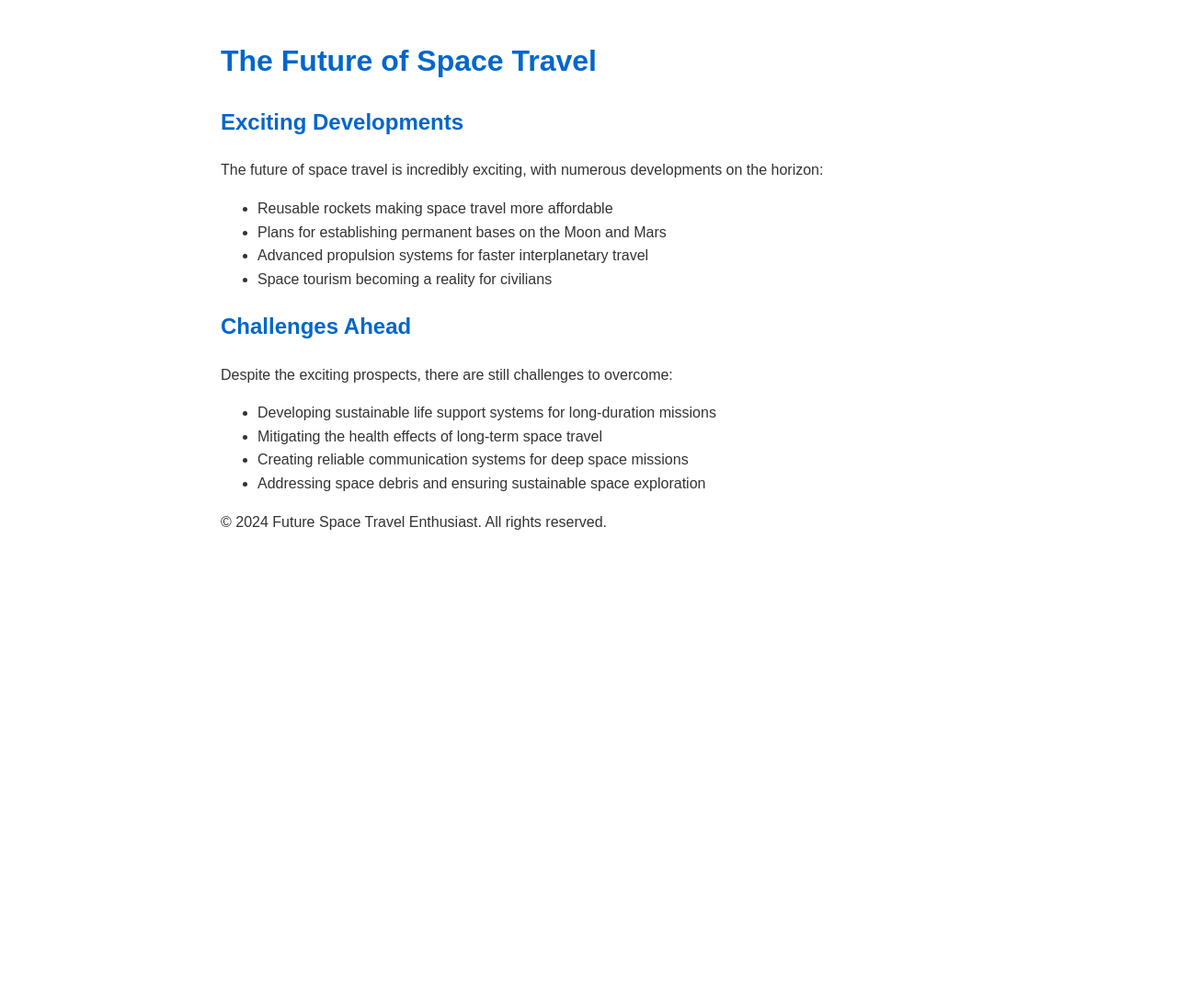
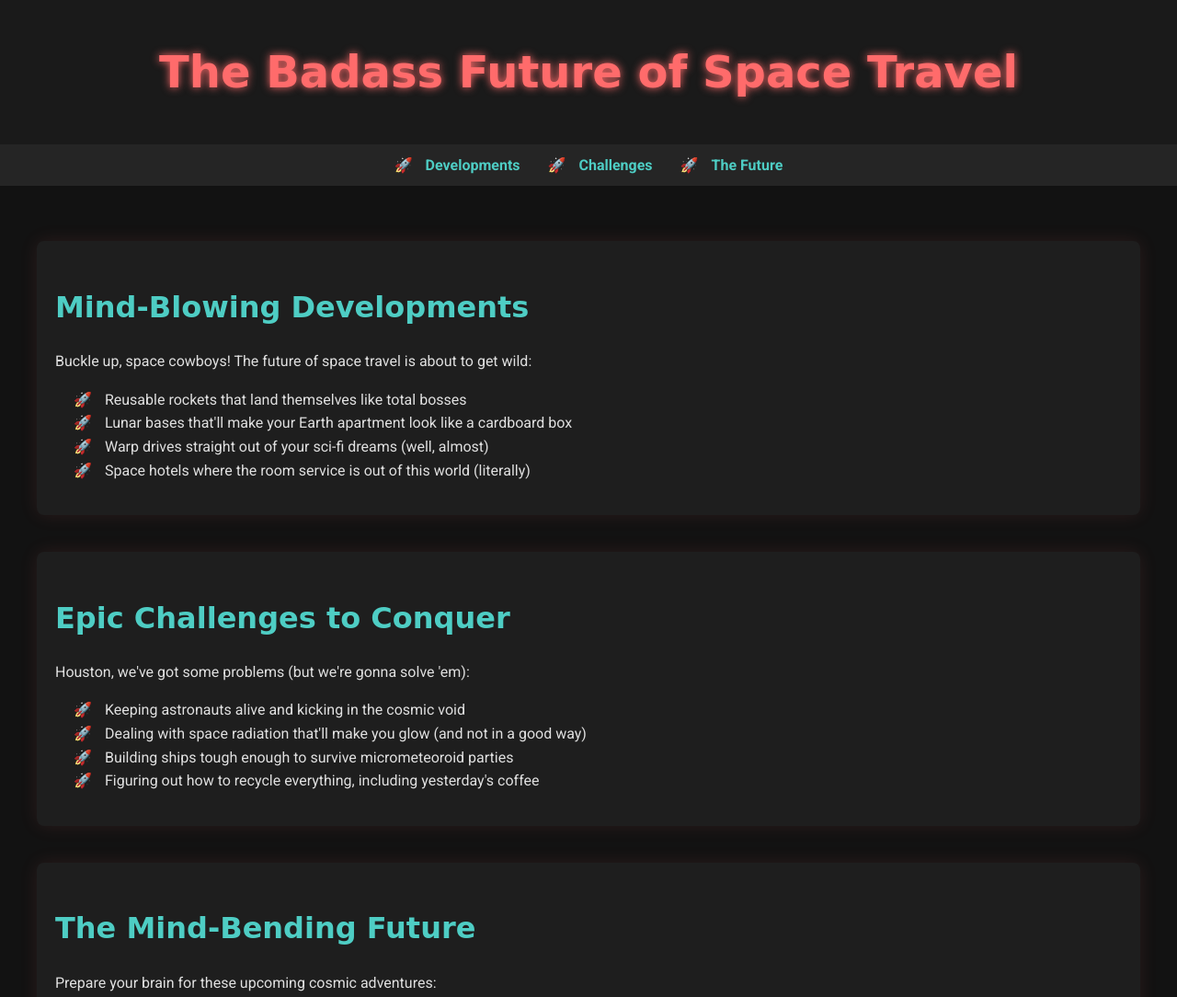
Before and after one commit to electricdream42/electricdreams42.github.io, a plain HTML site: page index.html in a window 1280 px wide. Shown: the top 1084 px of the page at 92% size. Before the commit the page ends 800 px from the top, so only its background shows below. Drawn offline with Linux system fonts and the light colour scheme; a web font is replaced by a local one.

Commit message:
Update website with badass design and new sections

```diff
--- a/index.html
+++ b/index.html
@@ -3,49 +3,151 @@
 <head>
     <meta charset="UTF-8">
     <meta name="viewport" content="width=device-width, initial-scale=1.0">
-    <title>The Future of Space Travel</title>
+    <title>The Badass Future of Space Travel</title>
+    <link href="https://fonts.googleapis.com/css2?family=Bungee+Spice&family=Roboto:wght@400;700&display=swap" rel="stylesheet">
     <style>
         body {
-            font-family: Arial, sans-serif;
+            font-family: 'Roboto', sans-serif;
             line-height: 1.6;
-            color: #333;
-            max-width: 800px;
+            color: #e0e0e0;
+            background-color: #121212;
+            margin: 0;
+            padding: 0;
+        }
+        .container {
+            max-width: 1200px;
             margin: 0 auto;
             padding: 20px;
         }
-        h1, h2 {
-            color: #0066cc;
+        header {
+            background-color: #1a1a1a;
+            padding: 20px 0;
+            text-align: center;
+        }
+        h1 {
+            font-family: 'Bungee Spice', cursive;
+            font-size: 3em;
+            margin: 0;
+            color: #ff6b6b;
+            text-shadow: 0 0 10px #ff6b6b;
+        }
+        nav {
+            background-color: #252525;
+            padding: 10px 0;
+        }
+        nav ul {
+            list-style-type: none;
+            padding: 0;
+            margin: 0;
+            display: flex;
+            justify-content: center;
+        }
+        nav ul li {
+            margin: 0 15px;
+        }
+        nav ul li a {
+            color: #4ecdc4;
+            text-decoration: none;
+            font-weight: bold;
+            transition: color 0.3s ease;
+        }
+        nav ul li a:hover {
+            color: #ff6b6b;
+        }
+        section {
+            margin: 40px 0;
+            padding: 20px;
+            background-color: #1e1e1e;
+            border-radius: 8px;
+            box-shadow: 0 0 20px rgba(255, 107, 107, 0.1);
+        }
+        h2 {
+            font-family: 'Bungee Spice', cursive;
+            color: #4ecdc4;
+            font-size: 2em;
+            margin-bottom: 20px;
+        }
+        ul {
+            list-style-type: none;
+            padding-left: 20px;
+        }
+        li::before {
+            content: "🚀 ";
+            margin-right: 10px;
+        }
+        .cta {
+            background-color: #ff6b6b;
+            color: #121212;
+            padding: 10px 20px;
+            border: none;
+            border-radius: 5px;
+            font-size: 1.2em;
+            cursor: pointer;
+            transition: background-color 0.3s ease;
+        }
+        .cta:hover {
+            background-color: #4ecdc4;
+        }
+        footer {
+            text-align: center;
+            padding: 20px 0;
+            background-color: #1a1a1a;
+            color: #e0e0e0;
         }
     </style>
 </head>
 <body>
     <header>
-        <h1>The Future of Space Travel</h1>
+        <div class="container">
+            <h1>The Badass Future of Space Travel</h1>
+        </div>
     </header>
-    <main>
-        <section>
-            <h2>Exciting Developments</h2>
-            <p>The future of space travel is incredibly exciting, with numerous developments on the horizon:</p>
+    <nav>
+        <ul>
+            <li><a href="#developments">Developments</a></li>
+            <li><a href="#challenges">Challenges</a></li>
+            <li><a href="#future">The Future</a></li>
+        </ul>
+    </nav>
+    <div class="container">
+        <section id="developments">
+            <h2>Mind-Blowing Developments</h2>
+            <p>Buckle up, space cowboys! The future of space travel is about to get wild:</p>
             <ul>
-                <li>Reusable rockets making space travel more affordable</li>
-                <li>Plans for establishing permanent bases on the Moon and Mars</li>
-                <li>Advanced propulsion systems for faster interplanetary travel</li>
-                <li>Space tourism becoming a reality for civilians</li>
+                <li>Reusable rockets that land themselves like total bosses</li>
+                <li>Lunar bases that'll make your Earth apartment look like a cardboard box</li>
+                <li>Warp drives straight out of your sci-fi dreams (well, almost)</li>
+                <li>Space hotels where the room service is out of this world (literally)</li>
+            </ul>
+        </section>
+        <section id="challenges">
+            <h2>Epic Challenges to Conquer</h2>
+            <p>Houston, we've got some problems (but we're gonna solve 'em):</p>
+            <ul>
+                <li>Keeping astronauts alive and kicking in the cosmic void</li>
+                <li>Dealing with space radiation that'll make you glow (and not in a good way)</li>
+                <li>Building ships tough enough to survive micrometeoroid parties</li>
+                <li>Figuring out how to recycle everything, including yesterday's coffee</li>
+            </ul>
+        </section>
+        <section id="future">
+            <h2>The Mind-Bending Future</h2>
+            <p>Prepare your brain for these upcoming cosmic adventures:</p>
+            <ul>
+                <li>Mars colonies with rad dome houses and epic dust storms</li>
+                <li>Asteroid mining that'll make Gold Rush prospectors jealous</li>
+                <li>Interstellar probes zooming to nearby stars at ludicrous speeds</li>
+                <li>Space elevators that'll take "going up" to a whole new level</li>
             </ul>
         </section>
         <section>
-            <h2>Challenges Ahead</h2>
-            <p>Despite the exciting prospects, there are still challenges to overcome:</p>
-            <ul>
-                <li>Developing sustainable life support systems for long-duration missions</li>
-                <li>Mitigating the health effects of long-term space travel</li>
-                <li>Creating reliable communication systems for deep space missions</li>
-                <li>Addressing space debris and ensuring sustainable space exploration</li>
-            </ul>
+            <h2>Ready to Get Onboard?</h2>
+            <p>The cosmos is calling, and it's time to answer. Are you ready to be part of the most epic adventure in human history?</p>
+            <button class="cta">Join the Space Revolution!</button>
         </section>
-    </main>
+    </div>
     <footer>
-        <p>&copy; 2024 Future Space Travel Enthusiast. All rights reserved.</p>
+        <p>&copy; 2024 Badass Space Travel Visionaries. All rights reserved. 🚀</p>
     </footer>
 </body>
 </html>
```
